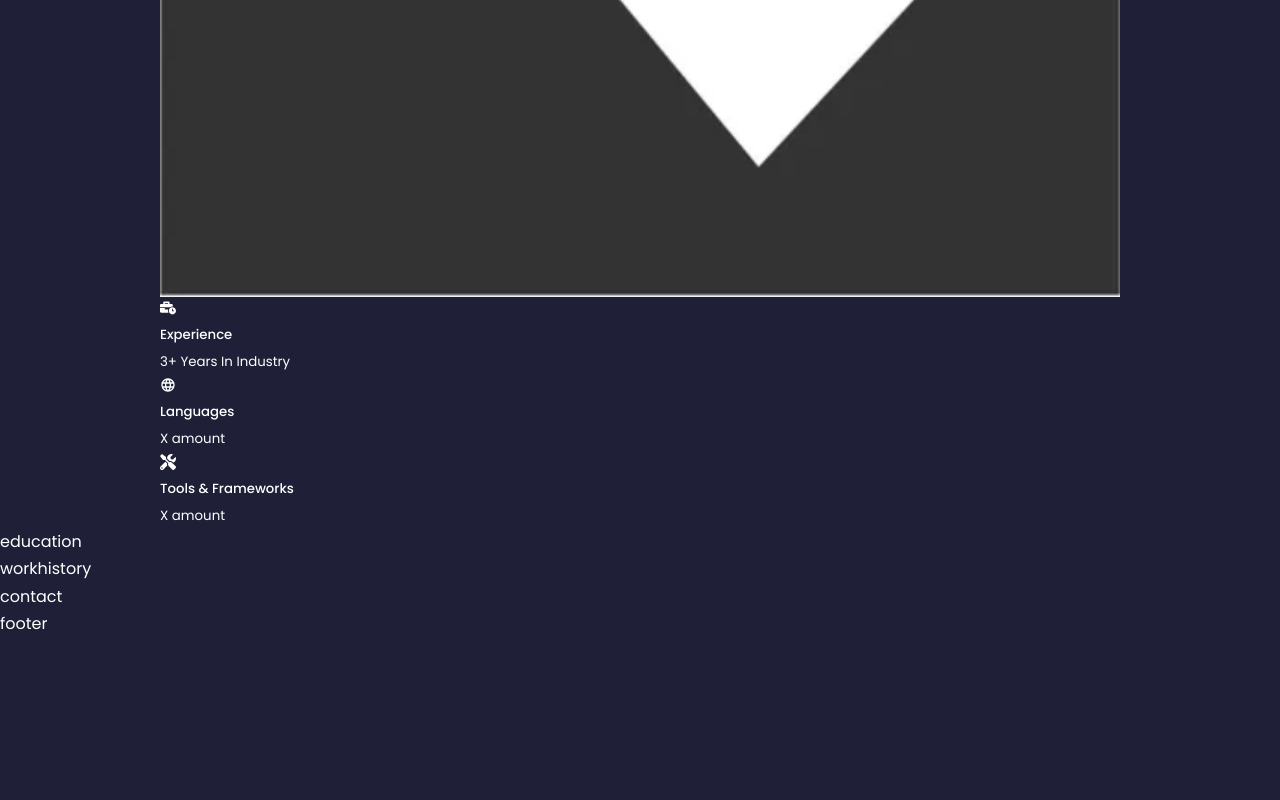
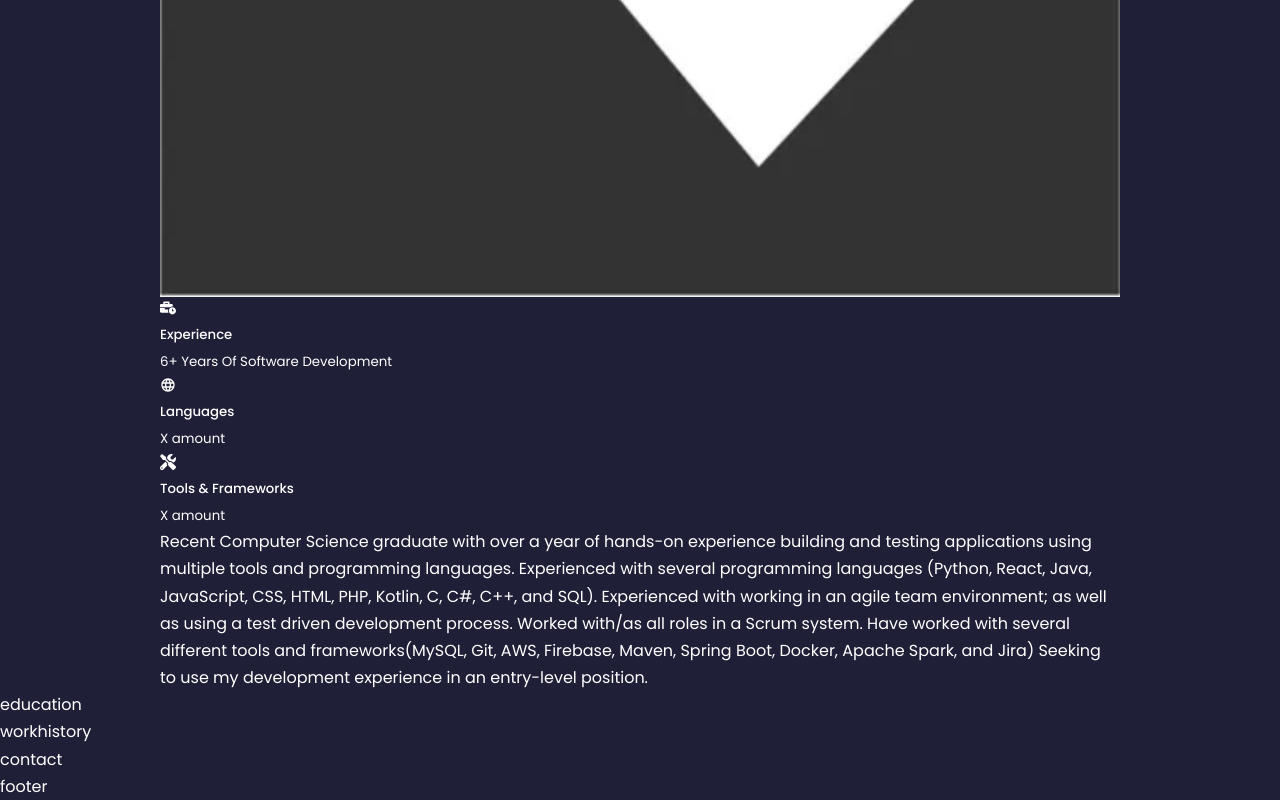
Before and after one commit to ParkerBalbach/online_resume, a React (Create React App) app: page / in a window 1280 px wide. Shown: the part 1617-2417 px from the top of the page. Before the commit the page ends 2254 px from the top, so only its background shows below. Built offline with nearby package versions, Linux system fonts and the light colour scheme.

Commit message:
Decided to use 6+ years for experience

```diff
--- a/src/components/about/about.jsx
+++ b/src/components/about/about.jsx
@@ -21,7 +21,7 @@ const about = () => {
             <article className='about__card'>
               <FaBusinessTime className='about__icon'/>
               <h5>Experience</h5>
-              <small>3+ Years In Industry</small>
+              <small>6+ Years Of Software Development</small>
             </article>
             <article className='about__card'>
               <MdLanguage className='about__icon'/>
@@ -34,6 +34,13 @@ const about = () => {
               <small>X amount</small>
             </article>
           </div>
+
+          <p>
+          Recent Computer Science graduate with over a year of hands-on experience building and testing applications using multiple tools and programming languages.
+          Experienced with several programming languages (Python, React, Java, JavaScript, CSS, HTML, PHP, Kotlin, C, C#, C++, and SQL). Experienced with working in
+          an agile team environment; as well as using a test driven development process. Worked with/as all roles in a Scrum system. Have worked with several different
+          tools and frameworks(MySQL, Git, AWS, Firebase, Maven, Spring Boot, Docker, Apache Spark, and Jira) Seeking to use my development experience in an entry-level position.
+          </p>
         </div>
       </div>
     </section>
```
